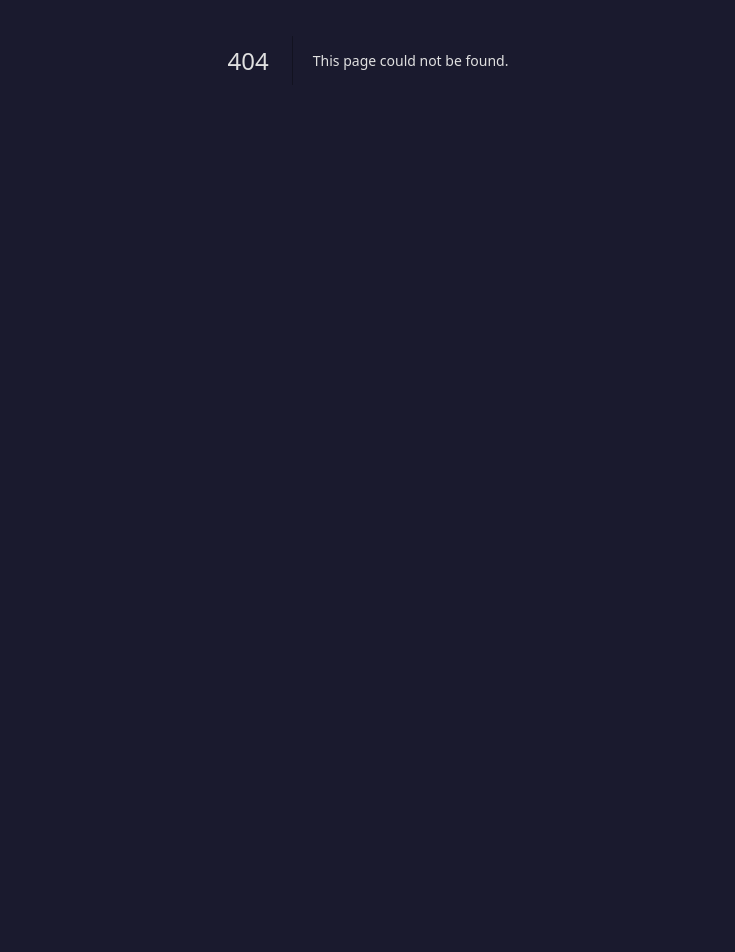
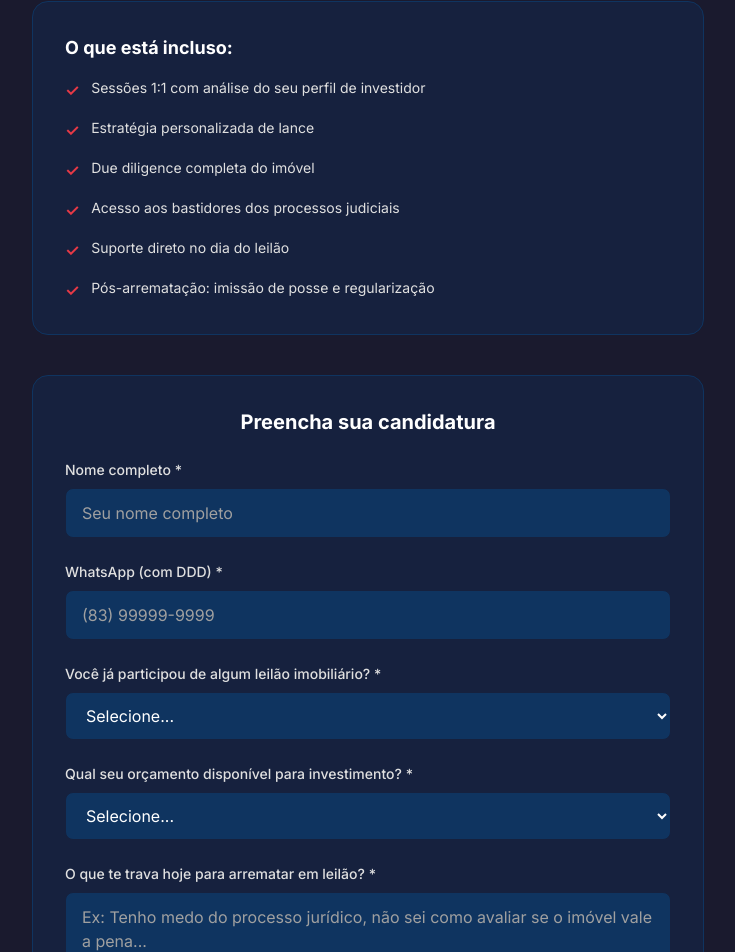
Before and after one commit to peterjunio16-code/alerta-leiloes-pb, a Next.js app: page /mentoria in a window 1280 px wide. Before the commit this address had no page. Shown: the part 340-1292 px from the top of the page, without its empty margins (272-1007 px from the left). Before the commit the page ends 800 px from the top, so only its background shows below. Built offline with nearby package versions, Linux system fonts and the light colour scheme.

Commit message:
feat: /mentoria qualification form with Supabase integration

```diff
--- /dev/null
+++ b/app/api/mentoria/route.ts
@@ -0,0 +1,44 @@
+import { NextRequest, NextResponse } from "next/server";
+import { createServiceClient } from "@/lib/supabase/server";
+import { formatPhone } from "@/lib/utils";
+
+export async function POST(request: NextRequest) {
+  try {
+    const body = await request.json();
+    const { nome, whatsapp, participou_leilao, orcamento, trava } = body;
+
+    if (!nome || !whatsapp) {
+      return NextResponse.json({ error: "Campos obrigatórios faltando" }, { status: 400 });
+    }
+
+    const phone = formatPhone(whatsapp);
+    const supabase = createServiceClient();
+
+    // Upsert lead
+    const { data: lead } = await supabase
+      .from("leads")
+      .upsert({ nome, whatsapp: phone, origem: "mentoria" }, { onConflict: "whatsapp" })
+      .select()
+      .single();
+
+    // Save application
+    const respostas = { nome, whatsapp: phone, participou_leilao, orcamento, trava };
+    await supabase.from("aplicacoes_mentoria").insert({
+      lead_id: lead?.id,
+      nome,
+      whatsapp: phone,
+      participou_leilao: participou_leilao === "sim",
+      orcamento,
+      trava,
+      respostas,
+    });
+
+    // TODO (Task 10): Notify admin via WhatsApp
+    // sendWhatsAppMessage(adminNumber, getMentoriaAdminAlert(respostas)).catch(console.error)
+
+    return NextResponse.json({ success: true });
+  } catch (err) {
+    console.error("Error saving mentoria application:", err);
+    return NextResponse.json({ error: "Erro interno" }, { status: 500 });
+  }
+}
--- /dev/null
+++ b/app/mentoria/page.tsx
@@ -0,0 +1,59 @@
+import { MentoriaForm } from "@/components/forms/MentoriaForm";
+import { Footer } from "@/components/landing/Footer";
+import Link from "next/link";
+
+export const metadata = {
+  title: "Mentoria Lance Certo — Alerta Leilões PB",
+  description: "Mentoria individual para arrematar com segurança na Paraíba. Vagas limitadas.",
+};
+
+export default function MentoriaPage() {
+  return (
+    <main className="min-h-screen flex flex-col">
+      <nav className="p-4 border-b border-[#16213e]">
+        <Link href="/" className="text-[#e63946] font-bold text-lg">← Alerta Leilões PB</Link>
+      </nav>
+
+      <div className="flex-1 py-16 px-4">
+        <div className="max-w-2xl mx-auto space-y-10">
+          <div className="text-center space-y-4">
+            <span className="text-5xl">🏆</span>
+            <h1 className="text-3xl md:text-4xl font-extrabold">
+              Mentoria{" "}
+              <span className="text-gradient">Lance Certo</span>
+            </h1>
+            <p className="text-[#a0a0a0] text-lg">
+              Acompanhamento individual para quem quer arrematar com segurança, estratégia e máximo retorno.
+            </p>
+          </div>
+
+          <div className="bg-[#16213e] border border-[#0f3460] rounded-2xl p-8 space-y-4">
+            <h2 className="font-bold text-white text-lg mb-4">O que está incluso:</h2>
+            {[
+              "Sessões 1:1 com análise do seu perfil de investidor",
+              "Estratégia personalizada de lance",
+              "Due diligence completa do imóvel",
+              "Acesso aos bastidores dos processos judiciais",
+              "Suporte direto no dia do leilão",
+              "Pós-arrematação: imissão de posse e regularização",
+            ].map((item) => (
+              <div key={item} className="flex items-start gap-3">
+                <span className="text-[#e63946] font-bold">✓</span>
+                <span className="text-[#e0e0e0] text-sm">{item}</span>
+              </div>
+            ))}
+          </div>
+
+          <div className="bg-[#16213e] border border-[#0f3460] rounded-2xl p-8">
+            <h2 className="font-bold text-white text-xl mb-6 text-center">
+              Preencha sua candidatura
+            </h2>
+            <MentoriaForm />
+          </div>
+        </div>
+      </div>
+
+      <Footer />
+    </main>
+  );
+}
--- /dev/null
+++ b/components/forms/MentoriaForm.tsx
@@ -0,0 +1,108 @@
+"use client";
+
+import { useState } from "react";
+import { useForm } from "react-hook-form";
+import { zodResolver } from "@hookform/resolvers/zod";
+import { z } from "zod";
+import { Button } from "@/components/ui/Button";
+
+const schema = z.object({
+  nome: z.string().min(2, "Nome obrigatório"),
+  whatsapp: z.string().min(10, "WhatsApp inválido"),
+  participou_leilao: z.enum(["sim", "nao"], { required_error: "Selecione uma opção" }),
+  orcamento: z.string().min(1, "Selecione seu orçamento"),
+  trava: z.string().min(10, "Descreva sua principal dificuldade (mínimo 10 caracteres)"),
+});
+
+type FormData = z.infer<typeof schema>;
+
+export function MentoriaForm() {
+  const [submitted, setSubmitted] = useState(false);
+
+  const { register, handleSubmit, formState: { errors, isSubmitting } } = useForm<FormData>({
+    resolver: zodResolver(schema),
+  });
+
+  const onSubmit = async (data: FormData) => {
+    const res = await fetch("/api/mentoria", {
+      method: "POST",
+      headers: { "Content-Type": "application/json" },
+      body: JSON.stringify(data),
+    });
+    if (res.ok) setSubmitted(true);
+  };
+
+  if (submitted) {
+    return (
+      <div className="text-center space-y-4 py-8">
+        <div className="text-6xl">🏆</div>
+        <h3 className="text-2xl font-bold">Candidatura recebida!</h3>
+        <p className="text-[#a0a0a0]">
+          Analisaremos seu perfil e entraremos em contato em até 48 horas via WhatsApp.
+        </p>
+      </div>
+    );
+  }
+
+  const inputClass =
+    "w-full bg-[#0f3460] border border-[#16213e] text-white rounded-lg px-4 py-3 focus:outline-none focus:border-[#e63946] transition-colors placeholder-[#a0a0a0]";
+  const labelClass = "block text-sm font-medium text-[#e0e0e0] mb-2";
+  const errorClass = "text-[#e63946] text-xs mt-1";
+
+  return (
+    <form onSubmit={handleSubmit(onSubmit)} className="space-y-6">
+      <div>
+        <label className={labelClass}>Nome completo *</label>
+        <input {...register("nome")} placeholder="Seu nome completo" className={inputClass} />
+        {errors.nome && <p className={errorClass}>{errors.nome.message}</p>}
+      </div>
+
+      <div>
+        <label className={labelClass}>WhatsApp (com DDD) *</label>
+        <input {...register("whatsapp")} placeholder="(83) 99999-9999" className={inputClass} />
+        {errors.whatsapp && <p className={errorClass}>{errors.whatsapp.message}</p>}
+      </div>
+
+      <div>
+        <label className={labelClass}>Você já participou de algum leilão imobiliário? *</label>
+        <select {...register("participou_leilao")} className={inputClass}>
+          <option value="">Selecione...</option>
+          <option value="nao">Não, é meu primeiro contato</option>
+          <option value="sim">Sim, já participei</option>
+        </select>
+        {errors.participou_leilao && <p className={errorClass}>{errors.participou_leilao.message}</p>}
+      </div>
+
+      <div>
+        <label className={labelClass}>Qual seu orçamento disponível para investimento? *</label>
+        <select {...register("orcamento")} className={inputClass}>
+          <option value="">Selecione...</option>
+          <option value="ate-50k">Até R$50.000</option>
+          <option value="50k-100k">R$50.000 a R$100.000</option>
+          <option value="100k-200k">R$100.000 a R$200.000</option>
+          <option value="acima-200k">Acima de R$200.000</option>
+        </select>
+        {errors.orcamento && <p className={errorClass}>{errors.orcamento.message}</p>}
+      </div>
+
+      <div>
+        <label className={labelClass}>O que te trava hoje para arrematar em leilão? *</label>
+        <textarea
+          {...register("trava")}
+          rows={4}
+          placeholder="Ex: Tenho medo do processo jurídico, não sei como avaliar se o imóvel vale a pena..."
+          className={`${inputClass} resize-none`}
+        />
+        {errors.trava && <p className={errorClass}>{errors.trava.message}</p>}
+      </div>
+
+      <Button type="submit" size="lg" loading={isSubmitting} className="w-full">
+        🏆 Enviar Candidatura
+      </Button>
+
+      <p className="text-xs text-center text-[#a0a0a0]">
+        Vagas limitadas. Responderemos em até 48 horas.
+      </p>
+    </form>
+  );
+}
```
